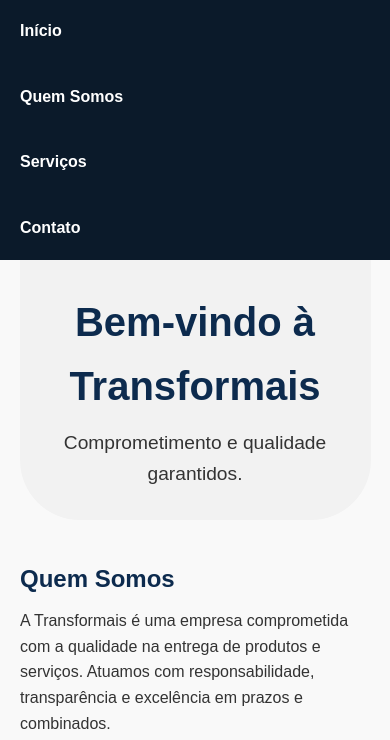
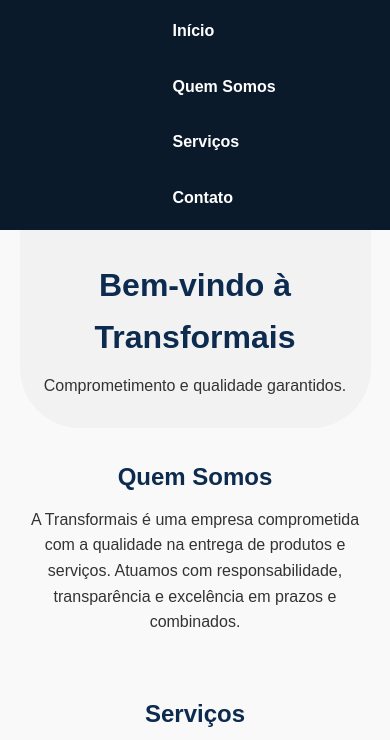
Before and after one commit to lclimaa/Transformais-Site, a plain HTML site: page index.html in a window 390 px wide. Shown: the part 92-832 px from the top of the page. Drawn offline with Linux system fonts and the light colour scheme.

Commit message:
Add files via upload

```diff
--- a/style.css
+++ b/style.css
@@ -18,21 +18,22 @@
     color: white;
     padding: 10px 20px;
     display: flex;
+    flex-wrap: wrap;
     align-items: center;
     justify-content: space-between;
-    flex-wrap: wrap;
   }
 
   .logo {
-        height: auto;
-        max-height: 80px;
-        width: auto;
+    max-height: 80px;
+    height: auto;
+    width: auto;
   }
 
   nav ul {
     list-style: none;
     display: flex;
     gap: 20px;
+    flex-wrap: wrap;
   }
 
   nav a {
@@ -49,7 +50,7 @@
     padding: 40px 20px;
     max-width: 900px;
     margin: 0 auto;
-    align-items: center;
+    text-align: center;
   }
 
   section h2 {
@@ -66,17 +67,14 @@
     color: white;
     text-align: center;
     padding: 20px;
-    position: relative;
-    bottom: 0;
     width: 100%;
   }
 
   /* Destaque para seção inicial */
   #inicio {
     background-color: #f2f2f2;
-    max-width: 100%;
     width: 90%;
-    height: auto;
+    margin: auto;
     text-align: center;
     padding: 30px 20px;
     border-bottom-right-radius: 60px;
@@ -99,13 +97,32 @@
     margin: 8px 0;
   }
 
-  @media (max-width: 600px) {
+  /* Responsividade */
+  @media (max-width: 768px) {
     nav ul {
       flex-direction: column;
+      gap: 10px;
       align-items: flex-start;
+    }
+
+    header {
+      flex-direction: column;
+      align-items: center;
     }
 
     .logo {
       margin-bottom: 10px;
     }
+
+    section {
+      padding: 30px 15px;
+    }
+
+    #inicio h1 {
+      font-size: 2rem;
+    }
+
+    #inicio p {
+      font-size: 1rem;
+    }
   }
```
